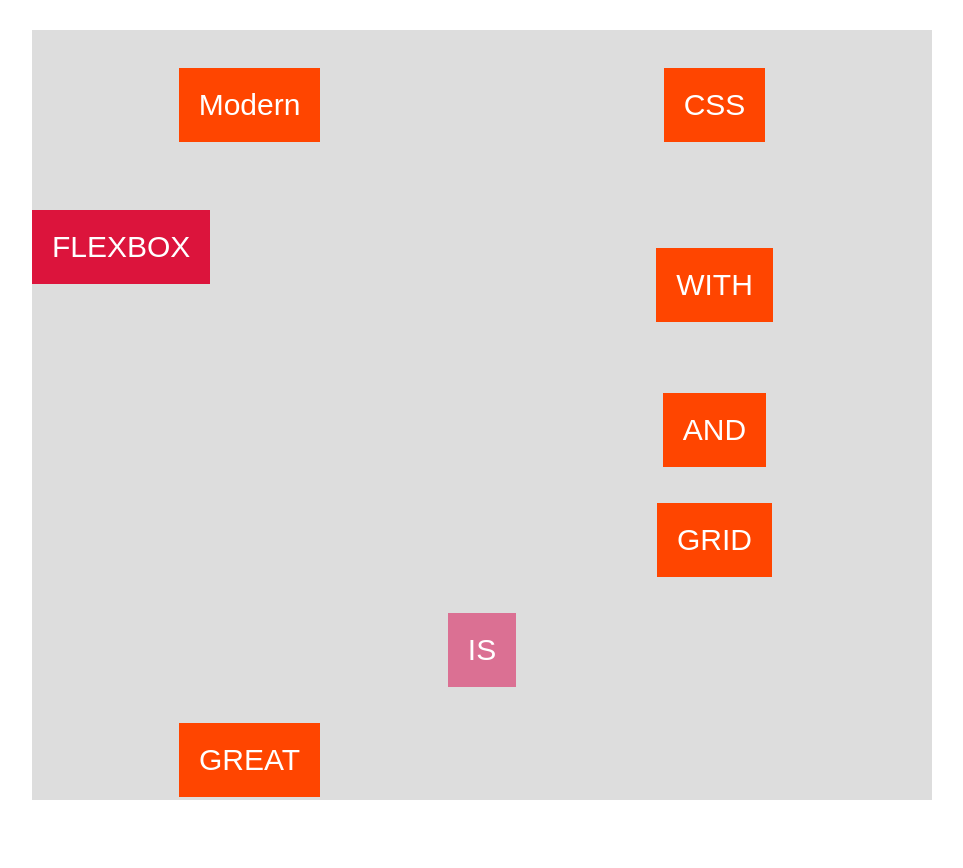
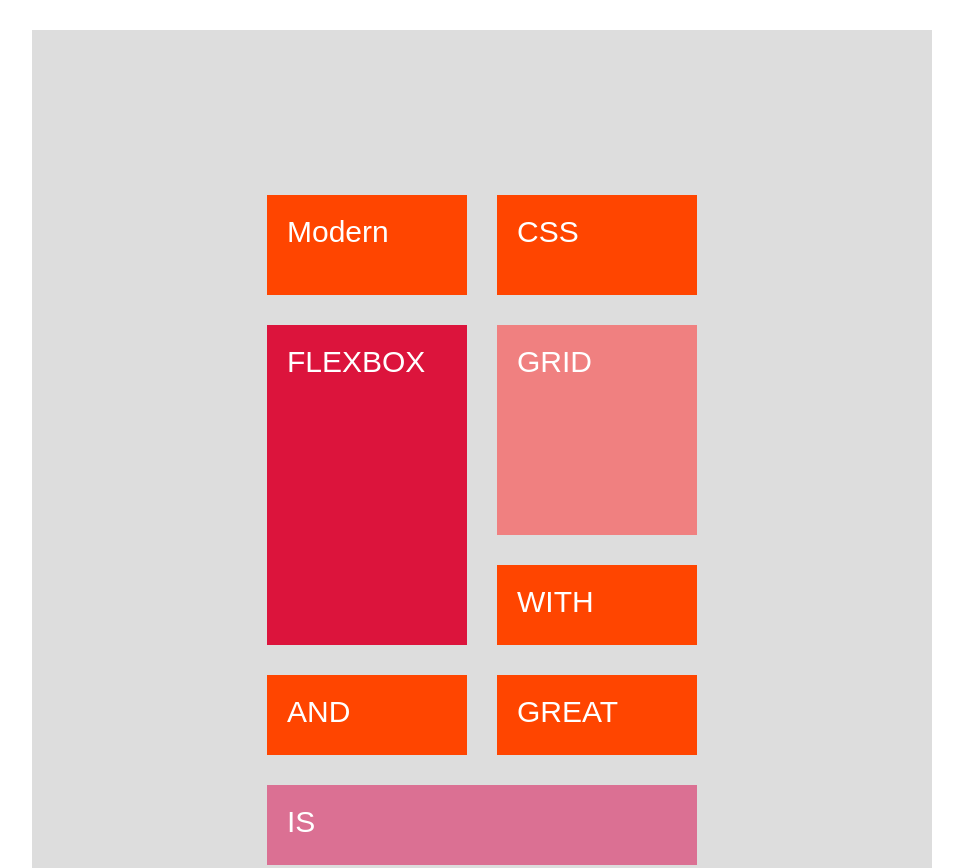
Before and after one commit to okidijimmy200/nexter200, a website: page gridchallenge/index.html in a window 1280 px wide. Shown: the top 868 px of the page, without its empty margins (158-1121 px from the left). Before the commit the page ends 830 px from the top, so only its background shows below. Drawn offline with Linux system fonts and the light colour scheme.

Commit message:
aligning tracks

```diff
--- a/gridchallenge/_index.scss
+++ b/gridchallenge/_index.scss
@@ -5,11 +5,12 @@
 
     display: grid;
     // --placing grid tracks with 2 cols and 2 rows
-    grid-template-rows: 150px 150px;
+    // grid-template-rows: 150px 150px;
     // --or
     // grid-template-rows: repeat(2 , 150px);
     // --cols with same width occupying all container
-    grid-template-columns: repeat(2, 1fr);
+    // --commenting it out to use it in aligning tracks
+    // grid-template-columns: repeat(2, 1fr);
     grid-gap: 30px;
 
     // --designing the implicit grids to give them a height of 80px and the explicit grid has 150px
@@ -19,14 +20,15 @@
     // --to make it col, we set it to col
     // grid-auto-flow: column;
     // --seting it back to row
-    grid-auto-flow: row;
+    // --dense is used to fill the auto cols spaces
+    grid-auto-flow: row dense;
 
     // --styling the implict cols
     grid-auto-columns: .5fr;
 
     // --aligning items to an area
     // --this aligns items in the center vertically in the row area
-    align-items: center;
+    // align-items: center;
 
     // --align items is by default set to stretch
     // align-items: stretch;
@@ -34,12 +36,20 @@
     // align-items: start;
 
     // --this aligns items along the col axis
-    justify-items:center;
+    // justify-items:center;
     // justify-items:start;
     // justify-items:end;
     // --defaaultis stretch
 
+    // --Aligning grid tracks to grid containers
+    grid-template-rows: repeat(2, 100px);
+    grid-template-columns: repeat(2, 200px);
+    height: 1000px;
 
+    // --align tracks inside the container
+    justify-content: center; // start, end, stretch, space-between, space-around, space-evenly
+    // --aligning content to the center
+    align-content: center;
 
 
 
@@ -55,8 +65,13 @@
             // --start on grid row 2 and span across 3 row track
             grid-row: 2/ span 3;
             // --align self overides align-items for individual item
-            align-self: start; //end, center
-            justify-self: start;
+            // align-self: start; //end, center
+            // justify-self: start;
+        }
+
+        &--6 {
+            background-color: lightcoral;
+            grid-row: 2 / span 2;
         }
 
         &--7 {
```
Also changed, not shown: gridchallenge/style.css, 1 other file.
